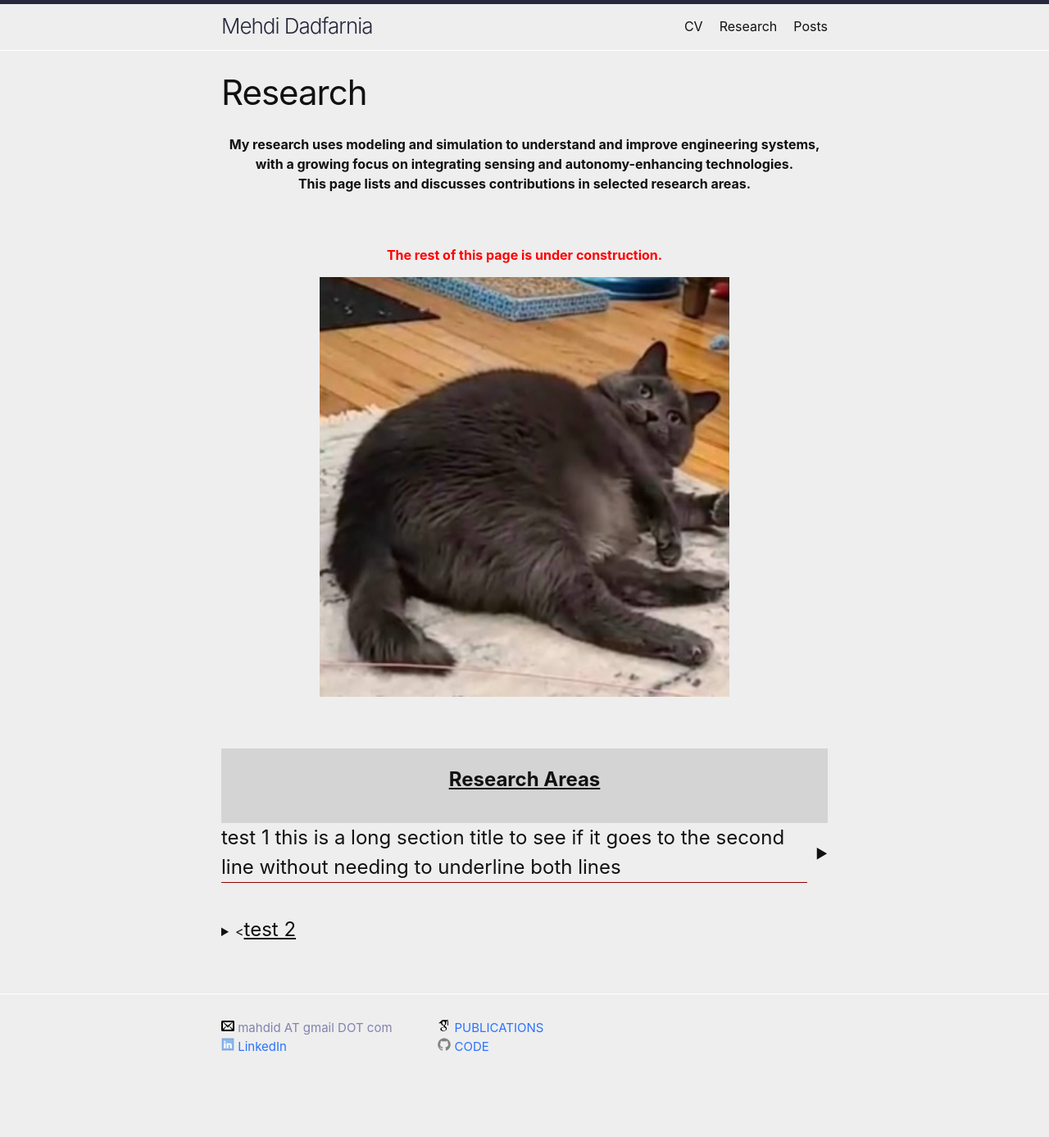
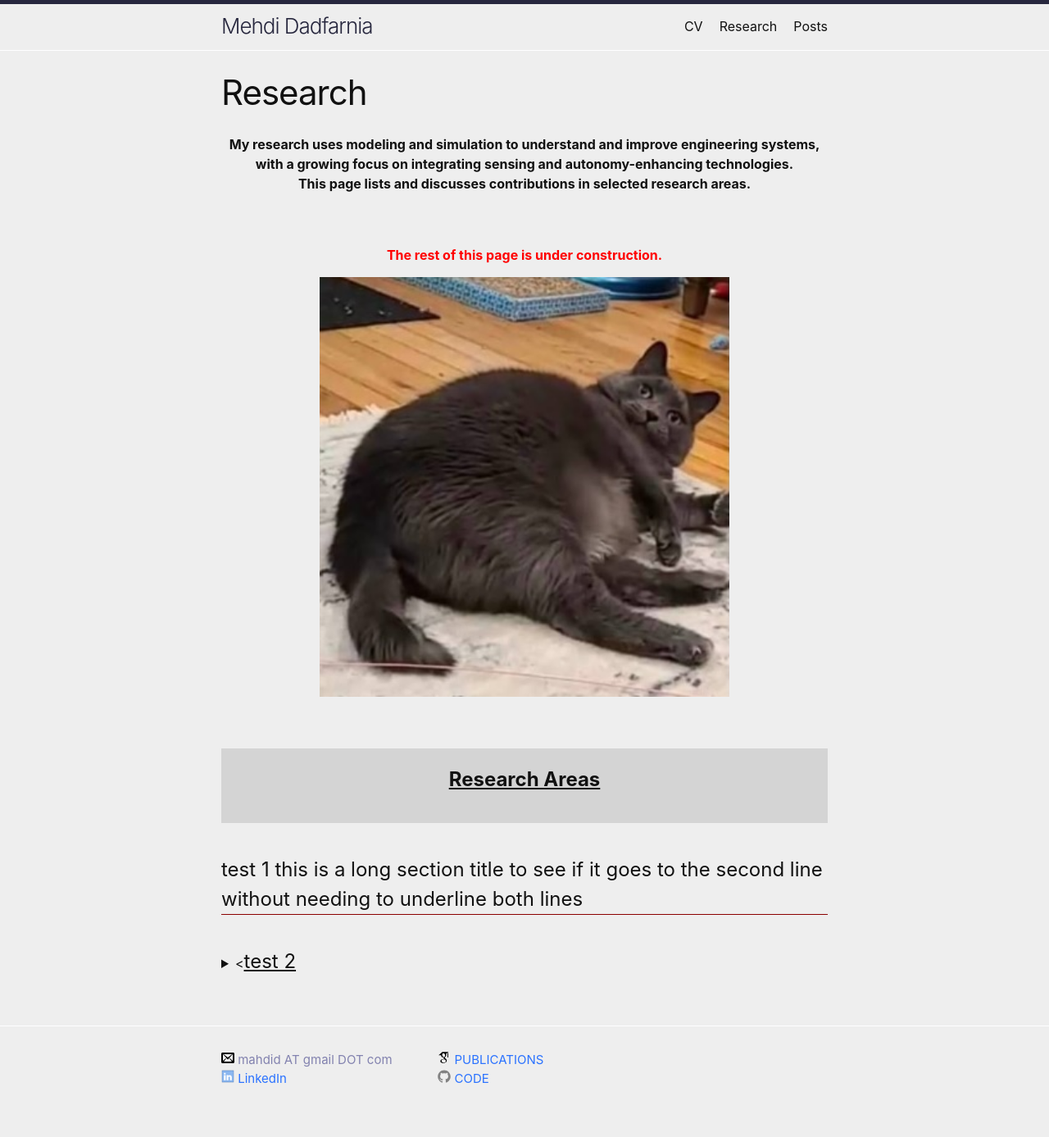
Before and after one commit to mehdidadfarnia/mehdidadfarnia.github.io, a Jekyll site: the page built from research.markdown, in a window 1280 px wide. Shown: the whole page at 82% size. Built offline with Jekyll 4.4.1, drawn with Linux system fonts in a browser that asks for light colours; before the commit the page ends 1348 px from its top, so only the background shows below that.

Commit message:
testing expandable section try 10

```diff
--- a/research.markdown
+++ b/research.markdown
@@ -20,11 +20,11 @@ permalink: /Research/
 <h1 style="text-align: center; font-weight: bold; text-decoration: underline;">Research Areas</h1>
 </div>
 
+<br>
 
 <details>
-  <summary style="display: flex; align-items: center; list-style: none;">
+  <summary style="display: flex; align-items: center; list-style: revert;">
     <h1 style="display: block; border-bottom: 1px solid darkred; margin: 0; flex: 1;">test 1 this is a long section title to see if it goes to the second line without needing to underline both lines</h1>
-    <span style="margin-left: 10px; font-size: 1rem;">▶</span>
   </summary>
   hidden content
 </details>
```
